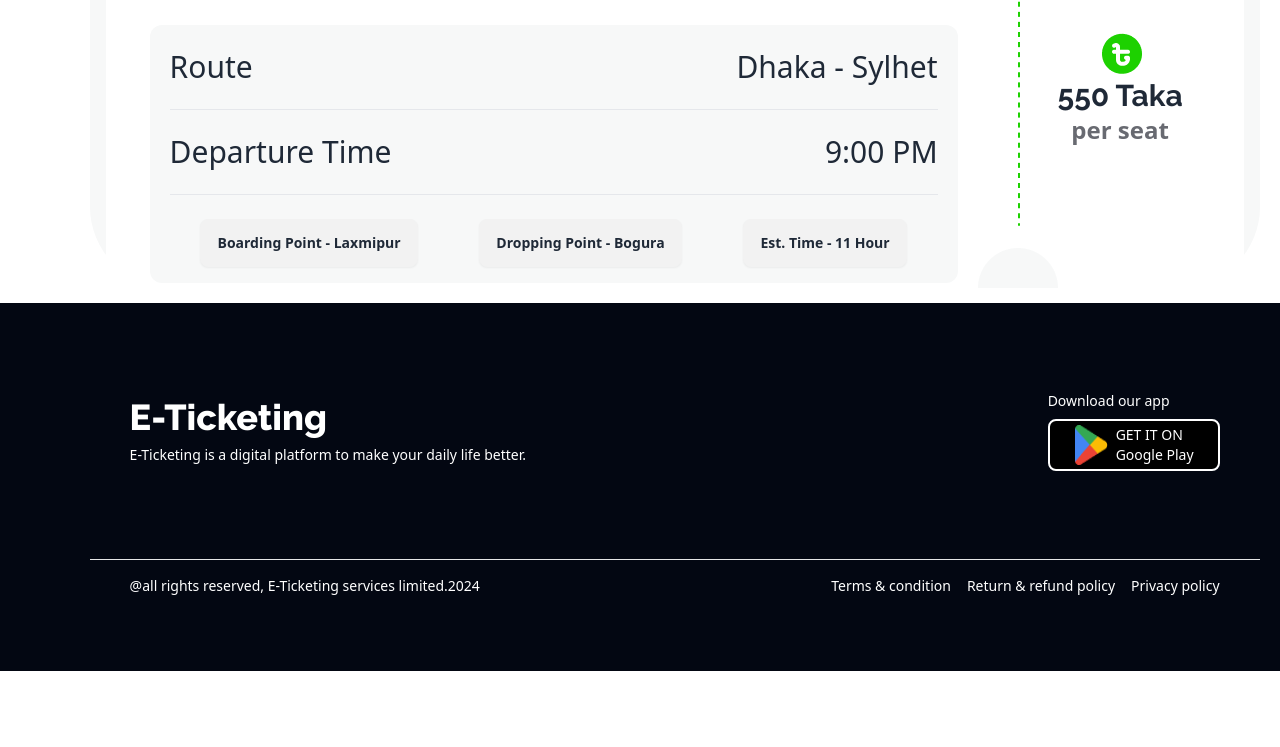
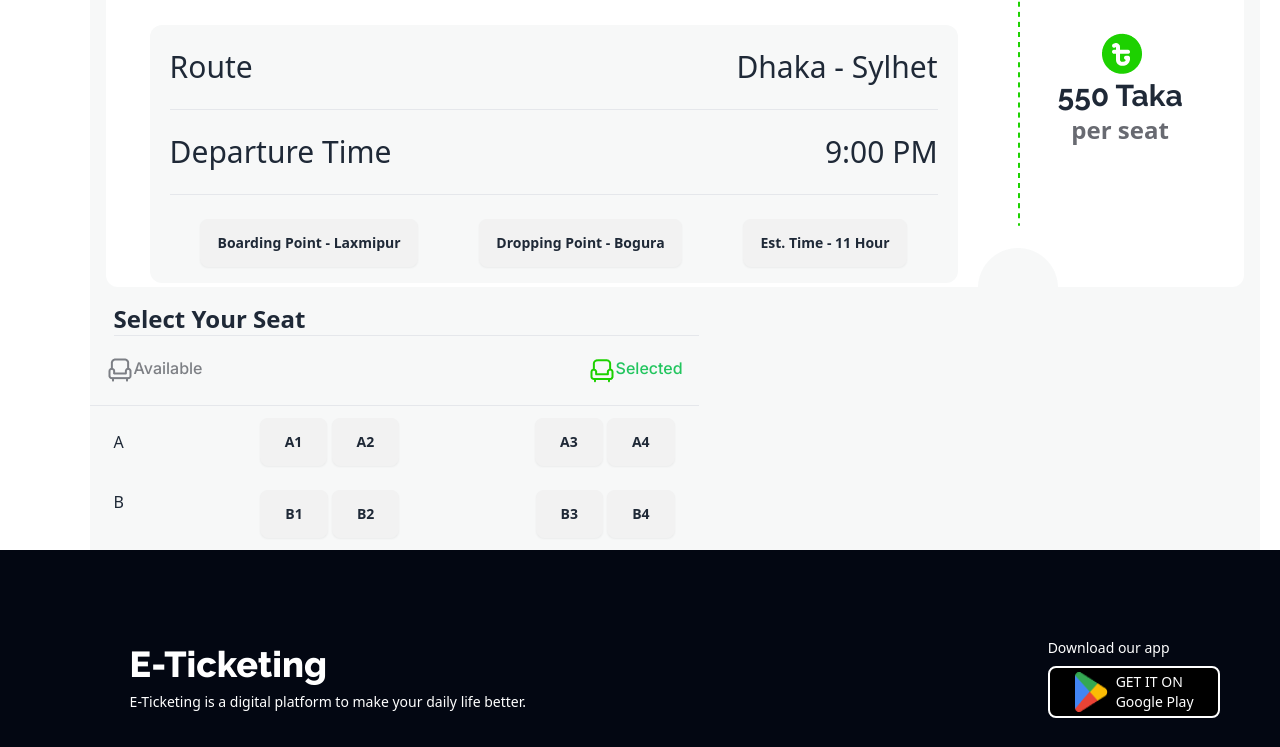
Before and after one commit to siam2002xyz/B9A5-smart-ticketing, a plain HTML site: page index.html in a window 1280 px wide. Shown: the part 1603-2350 px from the top of the page. Before the commit the page ends 2274 px from the top, so only its background shows below. Drawn offline with nearby package versions, Linux system fonts and the light colour scheme.

Commit message:
bus seat section

```diff
--- a/index.html
+++ b/index.html
@@ -148,7 +148,12 @@
         <!-- destination set aria -->
         <div
           class="border-t-2 border-[#1DD100] bg-[#F7F8F8]"
-          style="border-radius: 80px"
+          style="
+            border-top-left-radius: 80px;
+            border-top-right-radius: 80px;
+            border-bottom-left-radius: 0px;
+            border-bottom-right-radius: 0px;
+          "
         >
           <div>
             <h1 class="text-center pt-16">
@@ -159,9 +164,7 @@
           </div>
           <!-- heading border -->
           <div class="m-4 bg-white rounded-xl" style="height: 418px">
-            <!-- div number 1 -->
             <div>
-              <!-- div number 2 -->
               <div class="flex">
                 <div class="flex gap-3 pt-7 pl-5 text-3xl" style="width: 872px">
                   <div>
@@ -231,10 +234,62 @@
                 </div>
               </div>
             </div>
-            <!-- div number 2 -->
           </div>
-          <!-- div number 1  -->
+
+          <!-- destination section end -->
+          <!-- bus seat -->
+          <div>
+            <div style="width: 609px">
+              <div class="font-semibold text-2xl pl-6">
+                <h1>Select Your Seat</h1>
+                <hr />
+              </div>
+              <div class="flex justify-between py-5 px-4">
+                <div class="flex inter-font font-medium text-[#03071280]">
+                  <div><img src="images/seat-gray.png" alt="" /></div>
+                  <div>Available</div>
+                </div>
+                <!--  -->
+                <div class="flex inter-font font-medium text-green-500">
+                  <div><img src="images/seat-green.png" alt="" /></div>
+                  <div>Selected</div>
+                </div>
+              </div>
+              <hr />
+              <!-- sits -->
+              <div class="px-6" style="width: 609px">
+                <div class="">
+                  <div class="flex justify-between py-3 items-center">
+                    <p>A</p>
+                    <div class="justify-between">
+                      <button class="btn btn-gost px-6">A1</button>
+                      <button class="btn btn-gost px-6">A2</button>
+                    </div>
+                    <div class="justify-between">
+                      <button class="btn btn-gost px-6">A3</button>
+                      <button class="btn btn-gost px-6">A4</button>
+                    </div>
+                  </div>
+                </div>
+                <div class="">
+                  <div class="flex justify-between py-3">
+                    <p>B</p>
+                    <div class="justify-between">
+                      <button class="btn btn-gost px-6">B1</button>
+                      <button class="btn btn-gost px-6">B2</button>
+                    </div>
+                    <div class="justify-between">
+                      <button class="btn btn-gost px-6">B3</button>
+                      <button class="btn btn-gost px-6">B4</button>
+                    </div>
+                  </div>
+                </div>
+              </div>
+            </div>
+            <!-- seat complete -->
+          </div>
         </div>
+        <!-- hole seat section -->
       </main>
     </section>
     <!-- footer started -->
--- a/style.css
+++ b/style.css
@@ -10,4 +10,5 @@
 
 .raleway-font {
     font-family: "Raleway", sans-serif;
+
 }
```
